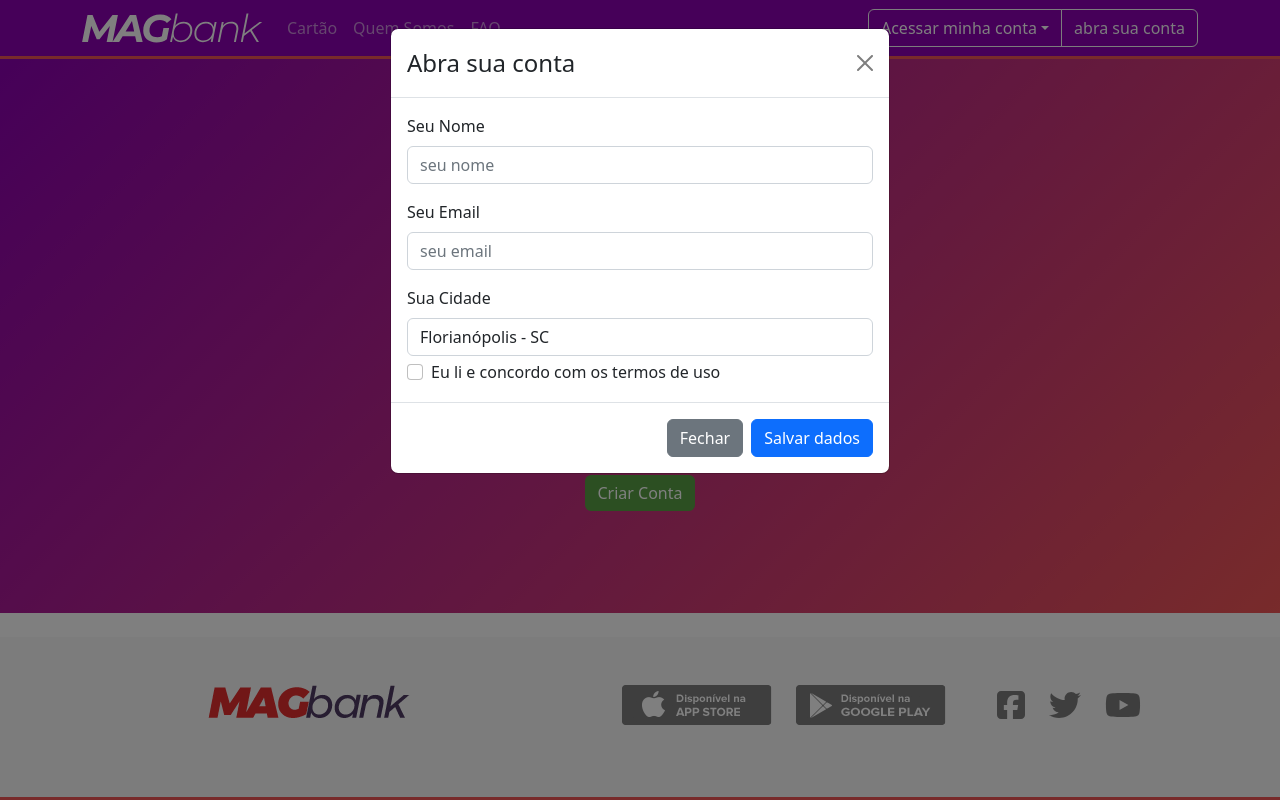
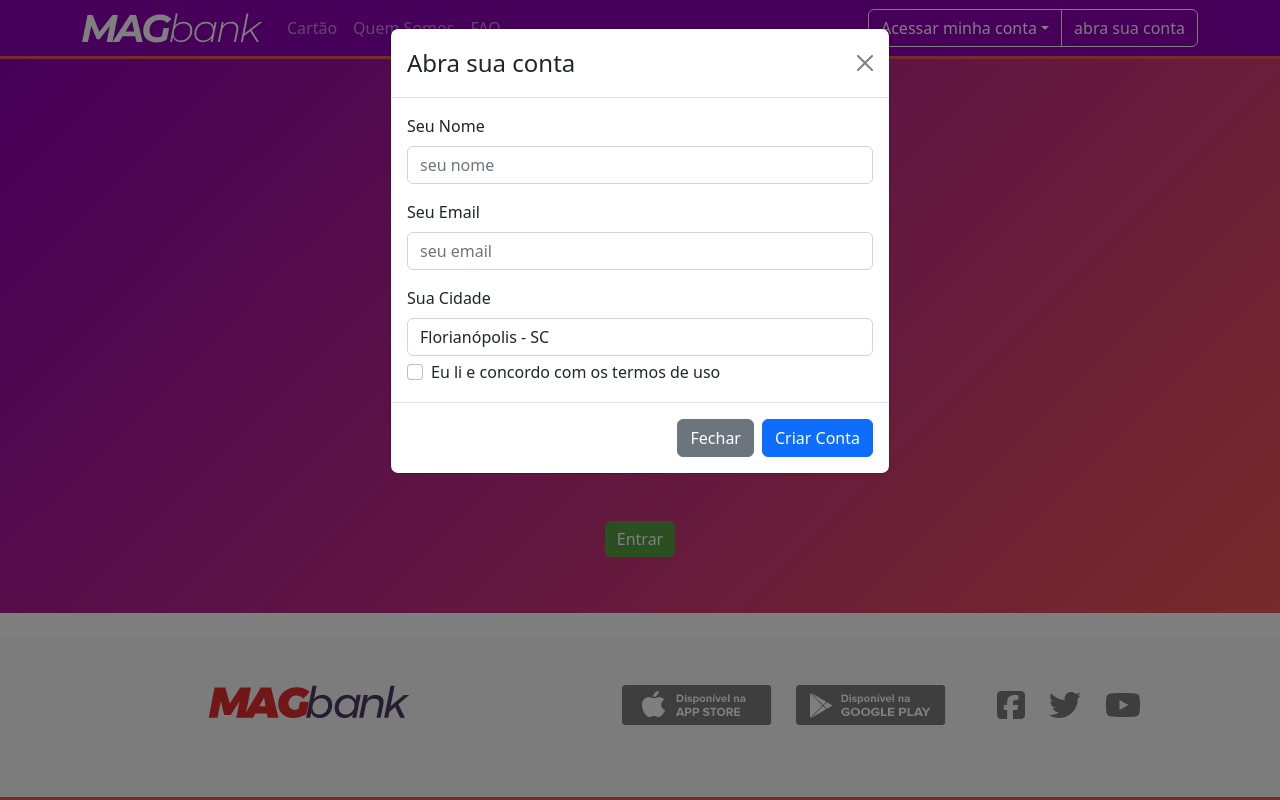
Before and after one commit to Carlos-Beckhauser/magbank, a React (Create React App) app: page /login in a window 1280 px wide. Both pictures are taken after a click on the button "abra sua conta". Built offline with nearby package versions, Linux system fonts and the light colour scheme.

Commit message:
magbank site finished

```diff
--- a/src/App.js
+++ b/src/App.js
@@ -1,5 +1,10 @@
 import React, { useState } from "react";
-import { BrowserRouter as Router, Routes, Route } from "react-router-dom";
+import {
+  BrowserRouter as Router,
+  Routes,
+  Route,
+  Navigate,
+} from "react-router-dom";
 import Navbar from "./components/Navbar";
 import "./App.scss";
 import Footer from "./components/Footer";
@@ -10,20 +15,59 @@
 
 const App = () => {
   const [showModal, setShowModal] = useState(false);
+  const [name, setName] = useState();
+  const [account, setAccount] = useState();
+  const isLogged = name && account;
+
+  const fakeAuth = {
+    login(name, account, cb) {
+      setName(name);
+      setAccount(account);
+      setTimeout(cb, 100);
+    },
+    logout(cb) {
+      setName();
+      setAccount();
+      setTimeout(cb, 100);
+    },
+  };
+
+  const PrivateRoute = ({ Component, logged }) => {
+    return logged ? (
+      <Component name={name} account={account} />
+    ) : (
+      <Navigate to="/login" />
+    );
+  };
 
   return (
     <Router>
-      <Navbar handleCreateAcc={() => setShowModal(true)} />
+      <Navbar
+        handleCreateAcc={() => setShowModal(true)}
+        logged={isLogged}
+        auth={fakeAuth}
+      />
       <Routes>
         <Route
           path="/"
           element={<Home handleClick={() => setShowModal(true)} />}
         />
-        <Route path="/login" element={<Login />} />
-        <Route path="/dashboard/*" element={<Dashboard />} />
+        <Route
+          path="/login"
+          element={<Login auth={fakeAuth} text="Entrar" />}
+        />
+        <Route
+          path="/dashboard/*"
+          element={<PrivateRoute Component={Dashboard} logged={isLogged} />}
+        />
       </Routes>
       <Footer />
-      <AccountModal show={showModal} handleClose={() => setShowModal(false)} />
+      <AccountModal
+        show={showModal}
+        handleClose={() => setShowModal(false)}
+        auth={fakeAuth}
+        text="Criar Conta"
+      />
     </Router>
   );
 };
--- a/src/components/AccountModal.js
+++ b/src/components/AccountModal.js
@@ -1,7 +1,17 @@
-import React from "react";
+import React, { useState } from "react";
 import { Modal, Button, Form } from "react-bootstrap";
+import { useNavigate } from "react-router-dom";
 
-const AccountModal = ({ show, handleClose }) => (
+const AccountModal = ({ text, auth, show, handleClose }) => {
+  const navigate = useNavigate();
+  const [name, setName] = useState();
+
+  const handleSubmit = () => {
+    auth.login(name, "12345", navigate("/dashboard/*"));
+    handleClose();
+  };
+
+  return (
     <Modal show={show} onHide={handleClose}>
       <Modal.Header closeButton>
         <Modal.Title>Abra sua conta</Modal.Title>
@@ -10,7 +20,12 @@
         <Form>
           <Form.Group className="mb-3" controlId="formBasicName">
             <Form.Label>Seu Nome</Form.Label>
-          <Form.Control type="text" placeholder="seu nome" />
+            <Form.Control
+              type="text"
+              placeholder="seu nome"
+              value={name}
+              onChange={(e) => setName(e.currentTarget.value)}
+            />
           </Form.Group>
 
           <Form.Group className="mb-3" controlId="formBasicEmail">
@@ -38,11 +53,12 @@
         <Button variant="secondary" onClick={handleClose}>
           Fechar
         </Button>
-      <Button variant="primary" onClick={handleClose}>
-        Salvar dados
+        <Button variant="primary" onClick={handleSubmit}>
+          {text}
         </Button>
       </Modal.Footer>
     </Modal>
   );
+};
 
 export default AccountModal;
--- a/src/components/Navbar.js
+++ b/src/components/Navbar.js
@@ -1,5 +1,5 @@
 import React from "react";
-import { Link } from "react-router-dom";
+import { Link, useNavigate } from "react-router-dom";
 import {
   Navbar,
   Nav,
@@ -7,11 +7,20 @@
   Button,
   Container,
   NavDropdown,
+  Form,
 } from "react-bootstrap";
 import "./Navbar.scss";
 import logo from "../assets/logo.svg";
+import { FontAwesomeIcon } from "@fortawesome/react-fontawesome";
+import { faSearch } from "@fortawesome/free-solid-svg-icons";
 
-const Navigation = ({ handleCreateAcc }) => (
+const Navigation = ({ handleCreateAcc, logged, auth }) => {
+  const navigate = useNavigate();
+
+  const handleClick = () => {
+    auth.logout(() => navigate("/"));
+  };
+  return (
     <Navbar variant="dark" expand="lg">
       <Container>
         <Navbar.Brand href="#home">
@@ -24,6 +33,24 @@
             />
           </Link>
         </Navbar.Brand>
+        {logged && (
+          <>
+            <Form>
+              <div className="navbar__search-group d-none d-lg-flex">
+                <Form.Control type="text" placeholder="O que você procura?" />
+                <Button variant="link">
+                  <FontAwesomeIcon icon={faSearch} color="#FFF" />
+                </Button>
+              </div>
+            </Form>
+
+            <Button variant="outline-light" onClick={handleClick}>
+              Sair
+            </Button>
+          </>
+        )}
+        {!logged && (
+          <>
             <Navbar.Toggle aria-controls="basic-navbar-nav" />
             <Navbar.Collapse id="basic-navbar-nav">
               <Nav className="me-auto">
@@ -33,7 +60,10 @@
               </Nav>
               <ButtonGroup aria-label="Basic example">
                 <Button variant="outline-light">
-            <NavDropdown title="Acessar minha conta" id="basic-nav-dropdown">
+                  <NavDropdown
+                    title="Acessar minha conta"
+                    id="basic-nav-dropdown"
+                  >
                     <Link className="linkStyle" to="/login">
                       Pessoa Física
                     </Link>
@@ -49,8 +79,11 @@
                 </Button>
               </ButtonGroup>
             </Navbar.Collapse>
+          </>
+        )}
       </Container>
     </Navbar>
   );
+};
 
 export default Navigation;
--- a/src/components/Navbar.scss
+++ b/src/components/Navbar.scss
@@ -17,4 +17,8 @@
         padding-left: 0.625rem;
 
 }
+
+&__search-group {
+    width: 28rem;
+  }
 }
--- a/src/views/Dashboard.js
+++ b/src/views/Dashboard.js
@@ -8,7 +8,7 @@
 import AccountHistory from "../components/AccountHistory";
 import "./Dashboard.scss";
 
-const Dashboard = () => {
+const Dashboard = ({ name, account }) => {
   const [activeLink, setActiveLink] = useState(0);
 
   const links = [
@@ -106,8 +106,8 @@
               </span>
             </Col>
             <Col xs={9}>
-              <h4>Carlos Beckhauser</h4>
-              <p className="text-muted">ag: 1234 c/c:4321-5</p>
+              <h4>{name}</h4>
+              <p className="text-muted">{account}</p>
             </Col>
           </Row>
           {links.map(({ text, path }, key) => (
@@ -127,11 +127,11 @@
           ))}
         </Col>
         <Routes>
-          <Route path="/" element={<AccountBalance data={data} />} />
+          <Route path="/*" element={<AccountBalance data={data} />} />
 
-          <Route path="/payments" element={<AccountPayments />} />
+          <Route path="payments" element={<AccountPayments />} />
 
-          <Route path="/history" element={<AccountHistory data={data} />} />
+          <Route path="history" element={<AccountHistory data={data} />} />
         </Routes>
       </Row>
     </Container>
--- a/src/views/Login.js
+++ b/src/views/Login.js
@@ -1,10 +1,20 @@
-import React from "react";
-import { Link } from "react-router-dom";
+import React, { useState } from "react";
+import { useNavigate } from "react-router-dom";
 import { Row, Col, Form, Image, Button } from "react-bootstrap";
 import logo from "../assets/MAGbank.svg";
 import "./Login.scss";
 
-const Login = () => (
+const Login = ({ auth, text }) => {
+  const [name, setName] = useState();
+  const [account, setAccount] = useState();
+  const navigate = useNavigate();
+
+  const handleSubmit = () => {
+    auth.login(name, account, navigate("/dashboard/*"));
+    console.log("submit");
+  };
+
+  return (
     <section className="login">
       <div className="login__container">
         <Row>
@@ -13,9 +23,24 @@
             <Form>
               <Form.Group className="mb-3" controlId="formBasicEmail">
                 <Form.Label className="text-light fs-5">
+                  <strong>Nome e Sobrenome</strong>
+                </Form.Label>
+                <Form.Control
+                  type="text"
+                  value={name}
+                  onChange={(e) => setName(e.currentTarget.value)}
+                />
+              </Form.Group>
+              <Form.Group className="mb-3" controlId="formBasicEmail">
+                <Form.Label className="text-light fs-5">
                   <strong>Número da conta</strong>
                 </Form.Label>
-              <Form.Control type="number" placeholder="" />
+                <Form.Control
+                  type="number"
+                  value={account}
+                  onChange={(e) => setAccount(e.currentTarget.value)}
+                  placeholder=""
+                />
               </Form.Group>
 
               <Form.Group className="mb-5" controlId="formBasicPassword">
@@ -28,16 +53,15 @@
                 className="mb-3"
                 controlId="formBasicCheckbox"
               ></Form.Group>
-            <Link to="/dashboard">
-              <Button className="btnStyle" type="submit">
-                Criar Conta
+              <Button className="btnStyle" type="submit" onClick={handleSubmit}>
+                {text}
               </Button>
-            </Link>
             </Form>
           </Col>
         </Row>
       </div>
     </section>
   );
+};
 
 export default Login;
```
Lines whose indentation alone changed are shown as unchanged.
